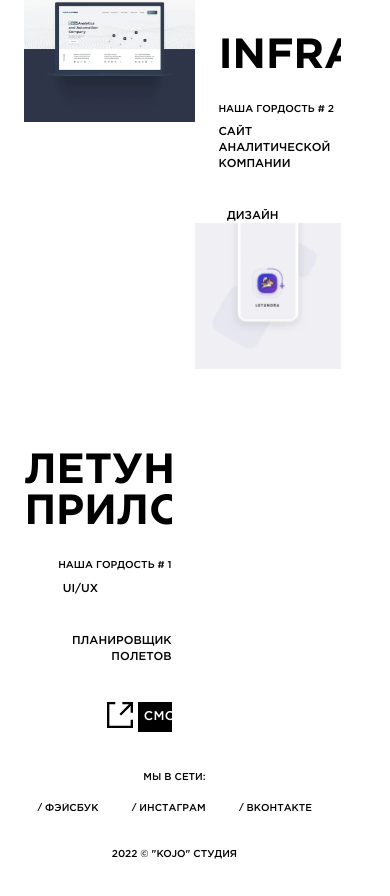
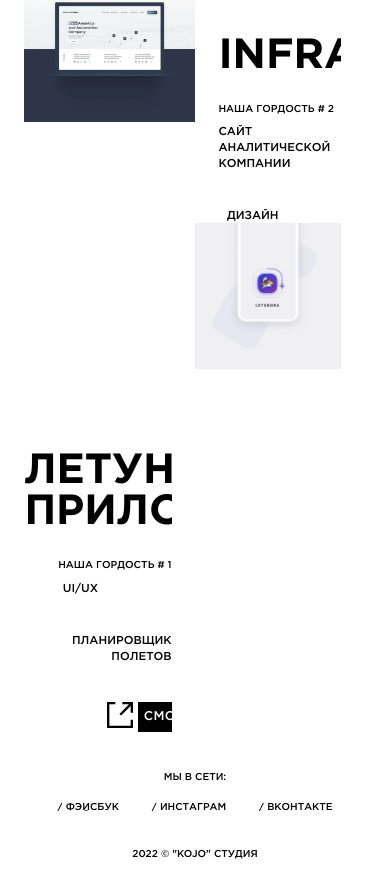
Before and after one commit to AnatolyKostarev/kojo, a React (Create React App) app: page /works in a window 390 px wide. Shown: the part 1184-2080 px from the top of the page. Built offline with nearby package versions, Linux system fonts and the light colour scheme.

Commit message:
Add media for responsive Footerworks component

```diff
--- a/src/layouts/footer/works/Footerworks.module.css
+++ b/src/layouts/footer/works/Footerworks.module.css
@@ -80,13 +80,31 @@ footer {
   text-transform: uppercase;
 }
 
+@media (min-width: 2000px) {
+  .link__top {
+    line-height: 15px;
+  }
+}
+
+@media (max-width: 1599px) {
+  .link__top {
+    line-height: 9px;
+  }
+}
+
 @media (max-width: 1023px) {
   .container {
-    padding: 0 16px;
+    padding: 0 20px;
   }
 
   .footer {
     flex-direction: column;
+    padding-bottom: 5.5vh;
+    max-width: 100%;
+  }
+
+  .link__top {
+    line-height: 9px;
   }
 
   .social {
@@ -102,3 +120,57 @@ footer {
     margin: 0 8.4vw;
   }
 }
+
+@media (max-width: 576px) {
+  .container {
+    padding: 0 20px;
+  }
+
+  .footer {
+    flex-direction: column;
+    padding-bottom: 5.5vh;
+    max-width: 100%;
+  }
+
+  .social {
+    flex-direction: column;
+    margin-bottom: 40px;
+  }
+
+  .title {
+    margin: 0 auto 2.5vh;
+  }
+
+  .item:nth-child(2n) {
+    margin: 0 8.4vw;
+  }
+
+  .link__top {
+    line-height: 10px;
+  }
+}
+
+@media (max-width: 320px) {
+  .container {
+    padding: 0 20px;
+  }
+
+  .footer {
+    flex-direction: column;
+    padding-bottom: 5.5vh;
+    max-width: 100%;
+  }
+
+  .social {
+    flex-direction: column;
+    margin-bottom: 40px;
+  }
+
+  .title {
+    margin: 0 auto 2.5vh;
+  }
+
+  .item:nth-child(2n) {
+    margin: 0 8.4vw;
+  }
+}
```
